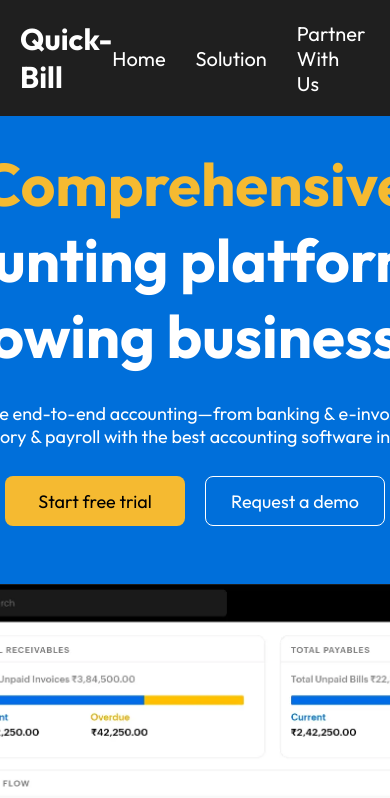
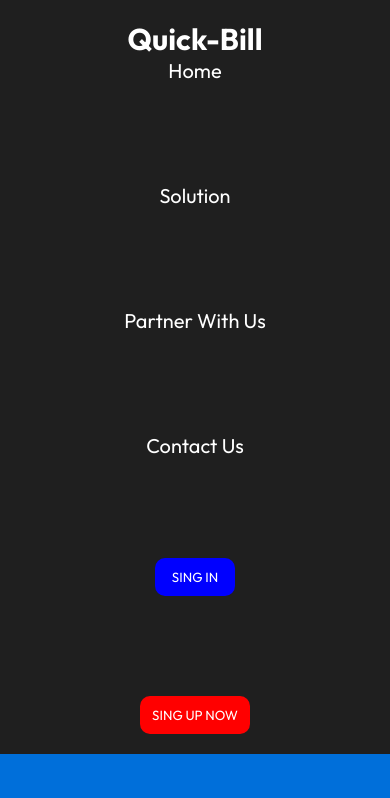
Before and after one commit to manishphate/quick-bill-system, a React (Vite) app: page / in a window 390 px wide. Shown: the top 798 px of the page. Built offline with nearby package versions, Linux system fonts and the light colour scheme.

Commit message:
add animation to landing and partner us page

```diff
--- a/src/pages/LandingPage/Components/LoadingNavBar/LoadingNavbar.module.css
+++ b/src/pages/LandingPage/Components/LoadingNavBar/LoadingNavbar.module.css
@@ -10,6 +10,9 @@
   align-items: center;
   padding: 20px;
   background-color: #1f1f1f;
+  top: 0;
+  position: sticky;
+  z-index: 1000;
 }
 .logo {
   align-items: center;
@@ -17,7 +20,7 @@
   color: white;
 }
 
-.list {
+.navSec ul {
   /* border: 2px solid red; */
   display: flex;
   justify-content: center;
@@ -49,3 +52,14 @@
   background-color: red;
   color: white;
 }
+@media (max-width: 768px) {
+  .navSec {
+    flex-direction: column;
+    text-align: center;
+  }
+
+  .navSec ul {
+    flex-direction:column;
+    gap: 100px;
+  }
+}
--- a/src/pages/LandingPage/Components/PartnerWithUs/PartnerWithUs.module.css
+++ b/src/pages/LandingPage/Components/PartnerWithUs/PartnerWithUs.module.css
@@ -1,14 +1,15 @@
-.topSection{
+.topSection {
   /* border: 2px solid red; */
   /* height: 90vh; */
-    background-color:#ffffff;
+  background-color: #ffffff;
   display: flex;
   justify-content: center;
   align-items: center;
   flex-direction: column;
   padding: 20px;
+  animation: fadeIn 2s ease-in-out;
 }
-.topCont{
+.topCont {
   /* border: 1px solid red; */
   width: 90%;
   display: flex;
@@ -16,9 +17,8 @@
   align-items: start;
   gap: 10px;
   padding: 40px;
-
 }
-.content{
+.content {
   /* border: 2px solid red; */
   display: flex;
   justify-content: space-evenly;
@@ -28,19 +28,19 @@
   width: 40%;
   height: 400px;
 }
-.content h1{
+.content h1 {
   font-size: 50px;
 }
-.content p{
+.content p {
   font-size: 20px;
 }
-.btn{
+.btn {
   display: flex;
   justify-content: center;
   align-items: center;
   gap: 10px;
 }
-.right{
+.right {
   /* border: 2px solid black; */
   width: 55%;
   display: flex;
@@ -48,15 +48,15 @@
   align-items: center;
   height: 400px;
 }
-.right img{
+.right img {
   width: 99%;
   height: 100%;
   border-radius: 20px;
 }
 /* ----------------------------------- MiddleSection -------------------- */
 
-.middleSec{
-    background-color:#006fda;
+.middleSec {
+  background-color: #006fda;
   display: flex;
   justify-content: center;
   align-items: center;
@@ -64,21 +64,29 @@
   flex-direction: column;
   padding: 40px;
 }
-.middleSec h1{
+.middleSec h1 {
   color: white;
   font-size: 40px;
 }
-.middleSec p{
+.middleSec p {
   font-size: 20px;
   color: white;
-
 }
-.middleSec .cards{
+.middleSec .cards {
   display: flex;
   justify-content: space-between;
   align-items: center;
   gap: 30px;
   flex-wrap: wrap;
-    padding: 40px 10px ;
-
+  padding: 40px 10px;
 }
+@keyframes fadeIn {
+  from {
+    opacity: 0;
+    transform: translateY(20px);
+  }
+  to {
+    opacity: 1;
+    transform: translateY(0);
+  }
+}
--- a/src/pages/LandingPage/Landing.module.css
+++ b/src/pages/LandingPage/Landing.module.css
@@ -7,6 +7,8 @@
   justify-content: center;
   align-items: center;
   flex-direction: column;
+  animation: fadeIn 2s ease-in-out;
+
 }
 .headingContent {
   /* border: 2px solid red; */
@@ -198,3 +200,14 @@
   color: #131313;
   font-size: 18px;
 }
+
+@keyframes fadeIn {
+  from {
+    opacity: 0;
+    transform: translateY(20px);
+  }
+  to {
+    opacity: 1;
+    transform: translateY(1);
+  }
+}
```
Also changed, not shown: src/pages/LandingPage/Components/LoadingNavBar/LodingNavbar.jsx (+8 -6 lines). Lines whose indentation alone changed are shown as unchanged.
